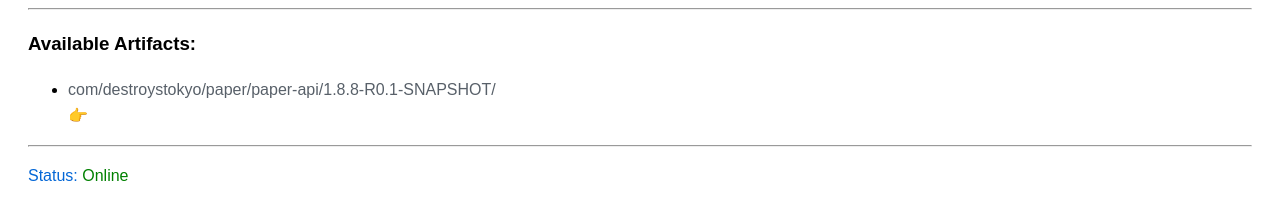
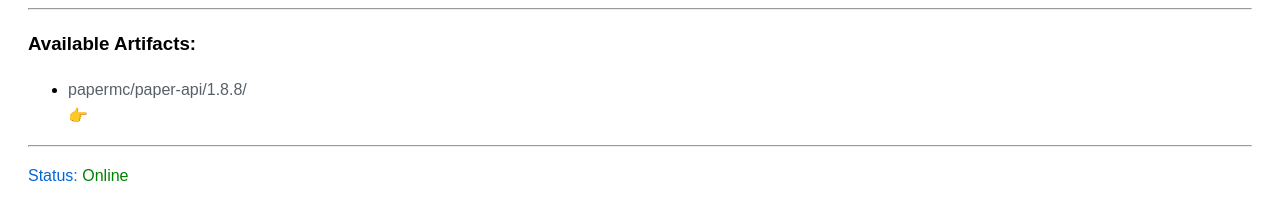
Before and after one commit to ILYJNY/repo, a plain HTML site: page index.html in a window 1280 px wide. Shown: the part 114-334 px from the top of the page. Drawn offline with Linux system fonts and the light colour scheme.

Commit message:
Update index.html

```diff
--- a/index.html
+++ b/index.html
@@ -15,7 +15,7 @@
     <h3>Available Artifacts:</h3>
     <ul>
         <li>
-            <span class="path">com/destroystokyo/paper/paper-api/1.8.8-R0.1-SNAPSHOT/</span><br>
+            <span class="path">papermc/paper-api/1.8.8/</span><br>
             👉 <a href="papermc/paper-api/1.8.8/paper-api-1.8.8.pom</a><br>
             👉 <a href="papermc/paper-api/1.8.8/paper-api-1.8.8.jar</a>
         </li>
```
